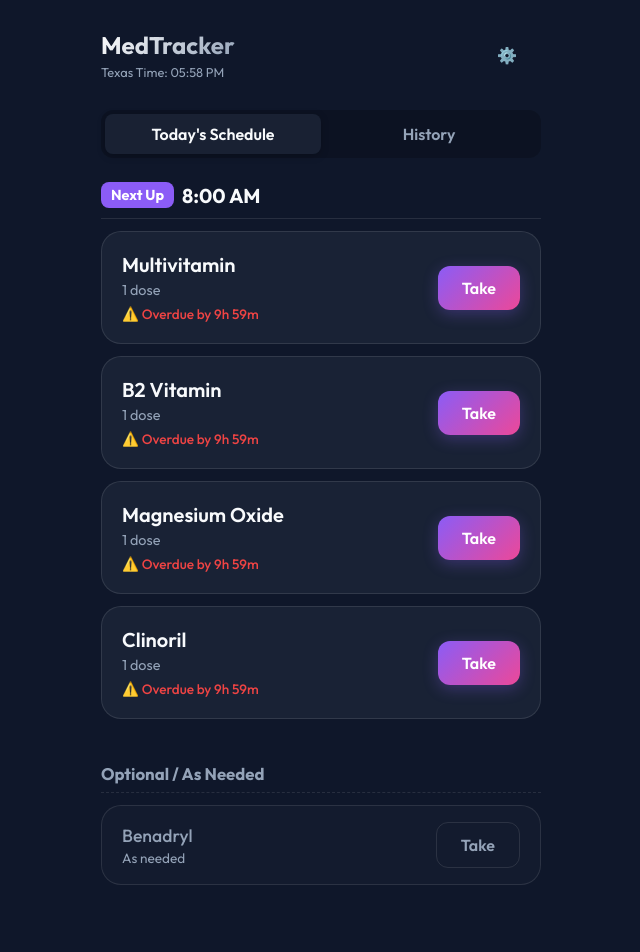
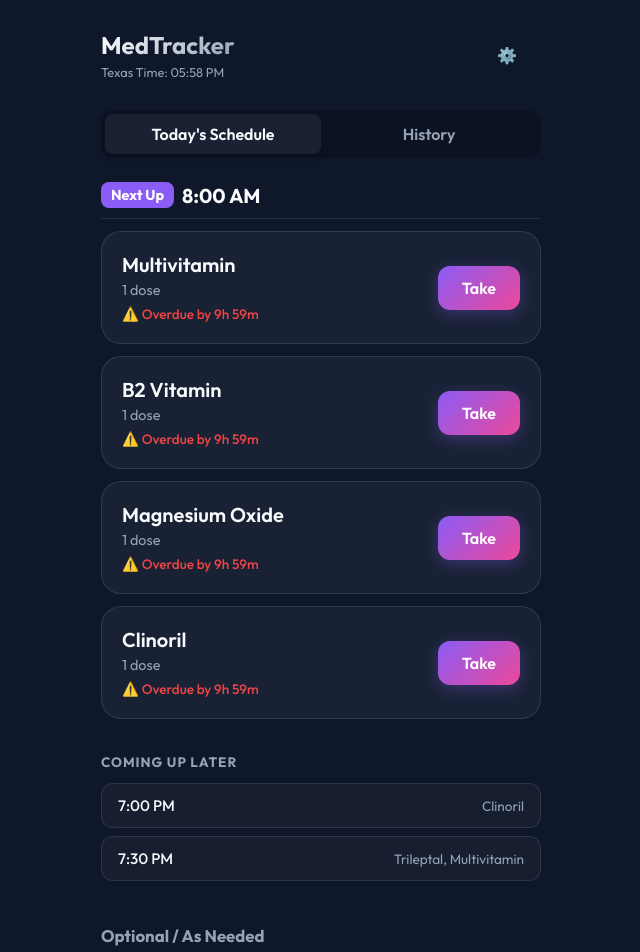
Before and after one commit to vexonastudios/medicinetracker, a Next.js app: page / in a window 1280 px wide. Shown: the top 952 px of the page, without its empty margins (319-959 px from the left). Before the commit the page ends 905 px from the top, so only its background shows below. Built offline with nearby package versions, Linux system fonts and the light colour scheme.

Commit message:
Add Coming Up Later summary

```diff
--- a/src/app/page.js
+++ b/src/app/page.js
@@ -146,11 +146,16 @@ export default function Home() {
     .filter(g => !g.status.allTaken);
 
   let nextGroup = null;
+  let laterGroups = [];
   if (pendingGroups.length > 0) {
     // Sort by diffMins ascending. The most negative (most overdue) comes first.
     // If none are overdue, the one with the smallest positive diffMins (closest upcoming) comes first.
     pendingGroups.sort((a, b) => a.status.diffMins - b.status.diffMins);
     nextGroup = pendingGroups[0];
+    // Keep the rest so we can show a summary
+    laterGroups = pendingGroups.slice(1);
+    // Sort laterGroups chronologically for the summary
+    laterGroups.sort((a, b) => a.time.localeCompare(b.time));
   }
 
   return (
@@ -289,6 +294,24 @@ export default function Home() {
             );
           })()}
 
+          {/* UPCOMING LATER SUMMARY */}
+          {laterGroups.length > 0 && (
+            <div style={{ display: 'flex', flexDirection: 'column', gap: '8px', marginTop: '10px' }}>
+              <h3 style={{ fontSize: '0.85rem', color: 'var(--text-muted)', textTransform: 'uppercase', letterSpacing: '1px', marginBottom: '4px' }}>
+                Coming Up Later
+              </h3>
+              {laterGroups.map(group => {
+                const names = groupedSchedule[group.time].map(i => i.med.name).join(', ');
+                return (
+                  <div key={group.time} style={{ background: 'rgba(255,255,255,0.03)', border: '1px solid var(--border-color)', borderRadius: '12px', padding: '12px 16px', display: 'flex', justifyContent: 'space-between', alignItems: 'center' }}>
+                    <span style={{ fontWeight: '500', color: 'var(--text-main)', fontSize: '0.95rem' }}>{formatTime(group.time)}</span>
+                    <span style={{ fontSize: '0.85rem', color: 'var(--text-muted)', textAlign: 'right', maxWidth: '65%', whiteSpace: 'nowrap', overflow: 'hidden', textOverflow: 'ellipsis' }}>{names}</span>
+                  </div>
+                );
+              })}
+            </div>
+          )}
+
           {/* AS NEEDED SECTION */}
           {groupedSchedule['As Needed'] && (
             <div style={{ display: 'flex', flexDirection: 'column', gap: '12px', marginTop: '20px' }}>
```
